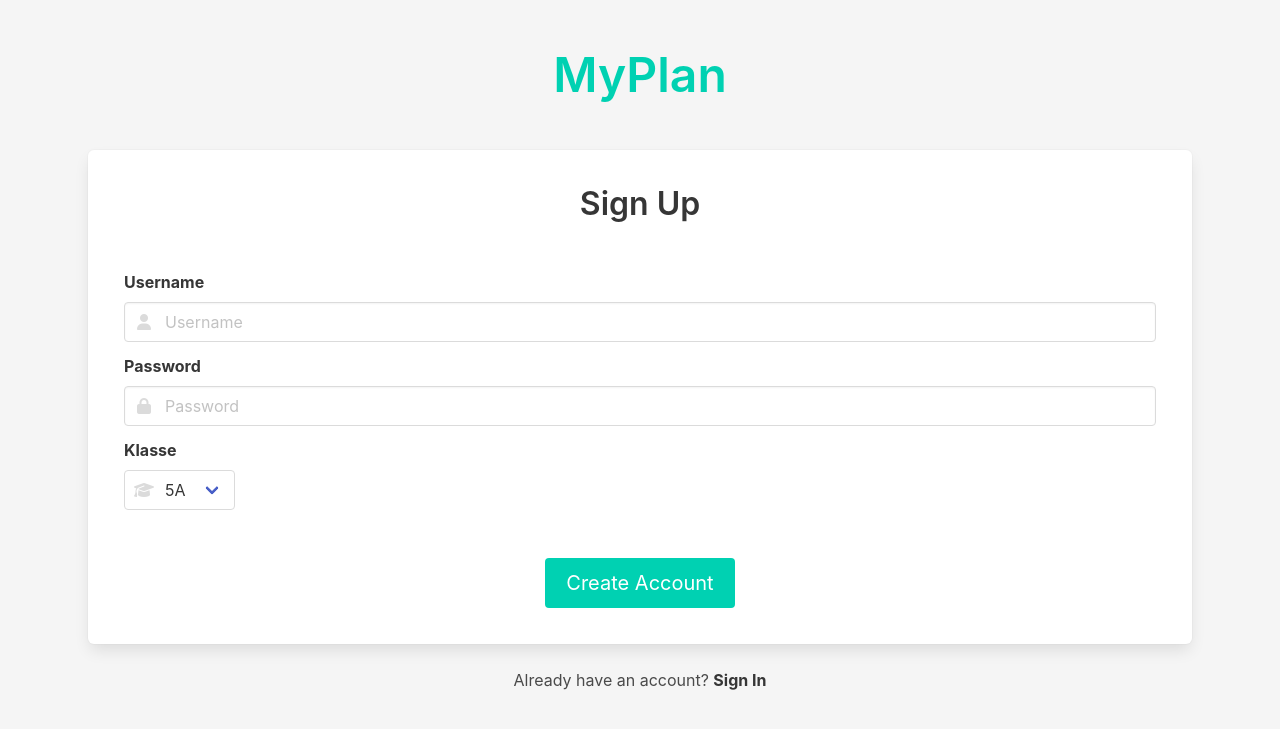
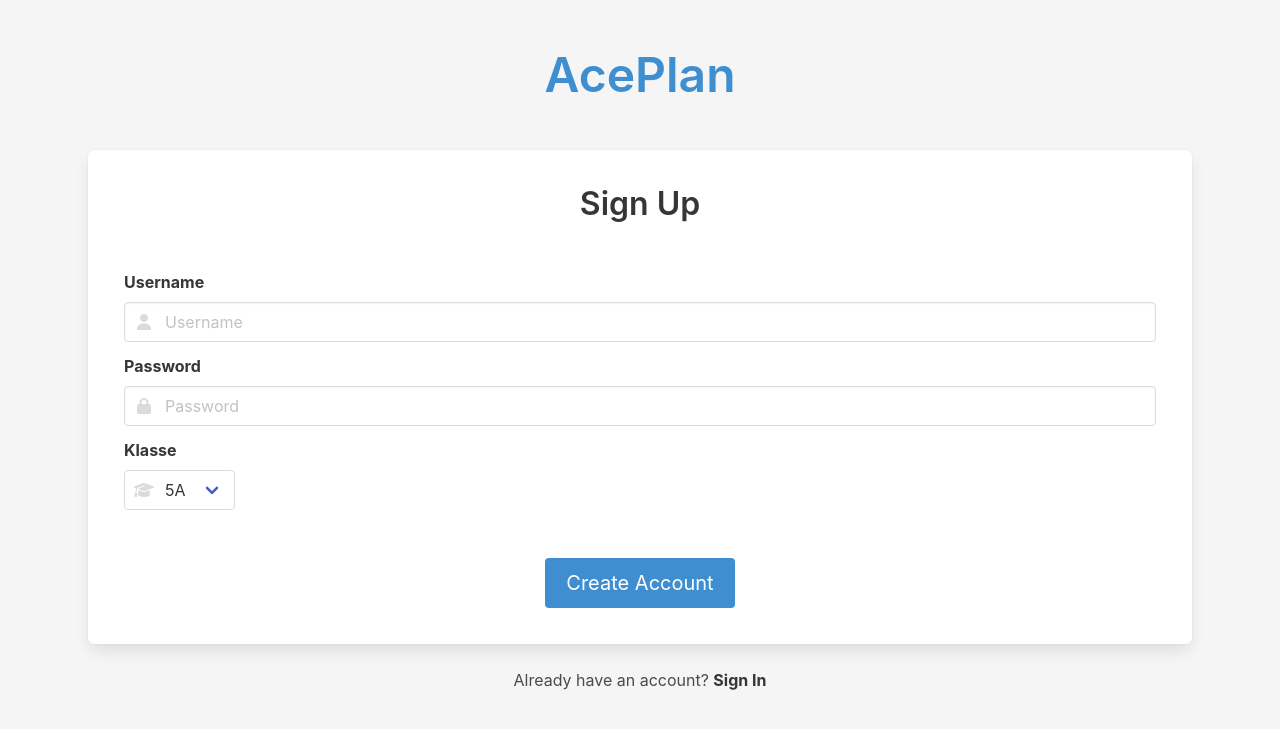
Before and after one commit to lynusdev/AcePlan, a Flask app: page /signup in a window 1280 px wide. Shown: the top 729 px of the page. Run offline with Flask 3, Linux system fonts and the light colour scheme; some libraries are stand-ins or nearby versions.

Commit message:
colors updatet

```diff
--- a/website/templates/lander.html
+++ b/website/templates/lander.html
@@ -1,5 +1,5 @@
-{% extends "base.html" %} {% block title %}MyPlan{% endblock %} {% block content
-%}
+{% extends "base.html" %} {% block title %}AcePlan{% endblock %} {% block
+content %}
 <h1>Lander</h1>
 <br />
 <i
--- a/website/templates/settings.html
+++ b/website/templates/settings.html
@@ -60,7 +60,7 @@ navigation %}
         </div>
       </div>
       <div class="control has-text-centered mt-4">
-        <button class="button is-primary" type="submit">Confirm</button>
+        <button class="button is-primary is-info" type="submit">Confirm</button>
       </div>
     </div>
   </form>
--- a/website/templates/signin.html
+++ b/website/templates/signin.html
@@ -1,6 +1,6 @@
 {% extends "base.html" %} {% block title %}Sign in{% endblock %} {% block
 content %}
-<h1 class="title is-1 has-text-primary has-text-centered p-5">MyPlan</h1>
+<h1 class="title is-1 has-text-info has-text-centered p-5">AcePlan</h1>
 <form class="box" method="POST">
   <div class="m-4">
     <h1 class="title has-text-centered mb-6">Sign In</h1>
@@ -35,7 +35,7 @@ content %}
       </p>
     </div>
     <div class="control has-text-centered mt-6">
-      <button class="button is-primary is-medium" type="submit">Log In</button>
+      <button class="button is-info is-medium" type="submit">Log In</button>
     </div>
   </div>
 </form>
--- a/website/templates/signup.html
+++ b/website/templates/signup.html
@@ -1,6 +1,6 @@
 {% extends "base.html" %} {% block title %}Sign up{% endblock %} {% block
 content %}
-<h1 class="title is-1 has-text-primary has-text-centered p-5">MyPlan</h1>
+<h1 class="title is-1 has-text-info has-text-centered p-5">AcePlan</h1>
 <form class="box" method="POST">
   <div class="m-4">
     <h1 class="title has-text-centered mb-6">Sign Up</h1>
@@ -73,7 +73,7 @@ content %}
       </div>
     </div>
     <div class="control has-text-centered mt-6">
-      <button class="button is-primary is-medium" type="submit">
+      <button class="button is-info is-medium" type="submit">
         Create Account
       </button>
     </div>
```
Also changed, not shown: website/database.db, website/static/favicon.ico.
